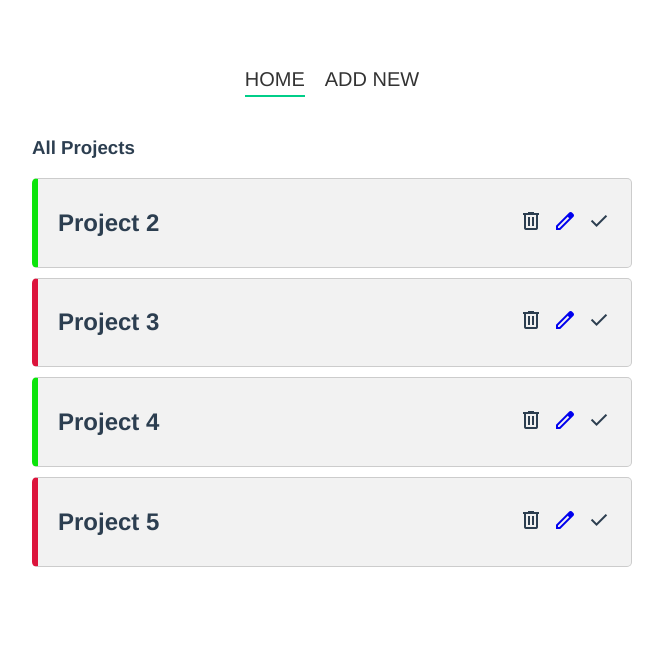
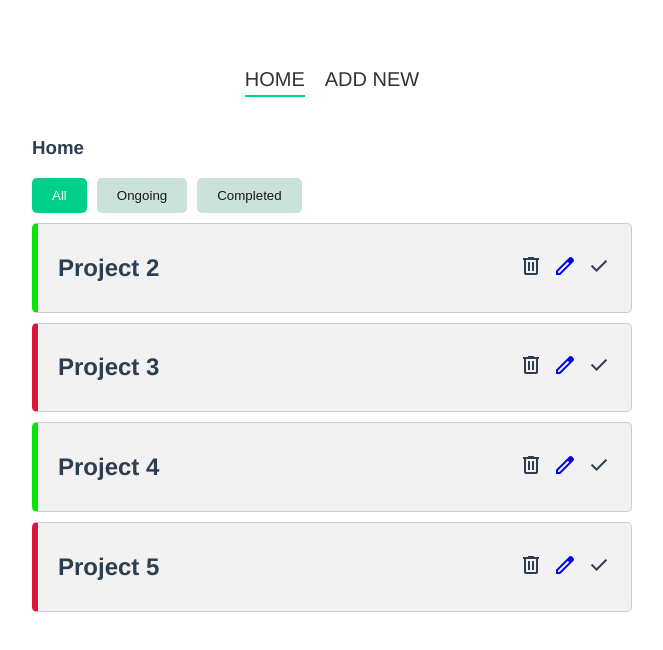
Before and after one commit to Joseph77667/project-planner, a Vue app: page /#/ in a window 1280 px wide. Shown: the top 650 px of the page, without its empty margins (308-971 px from the left). Built offline with nearby package versions, Linux system fonts and the light colour scheme; data requests are answered from the project's data file.

Commit message:
finished

```diff
--- a/database/db.json
+++ b/database/db.json
@@ -9,7 +9,7 @@
     {
       "id": "3",
       "name": "Project 3",
-      "description": "Description 3",
+      "description": "Description 3bhj,n h,iljiugkuhbjhbjhkn ,n kug jmhnuyujgtjgvhnhbvjn hjn mnnkjumi",
       "completed": true
     },
     {
--- /dev/null
+++ b/src/components/FilterNav.vue
@@ -0,0 +1,39 @@
+<template>
+  <nav class="filter-nav">
+    <button @click="filterBy('all')" :class="{active : current === 'all'}">All</button>
+    <button @click="filterBy('ongoing')" :class="{active : current === 'ongoing'}">Ongoing</button>
+    <button @click="filterBy('completed')" :class="{active : current === 'completed'}">Completed</button>
+  </nav>
+</template>
+
+<script>
+export default {
+    props: ['current'],
+    methods:{
+        filterBy(status){
+        this.$emit('filter', status)
+        }
+    }
+}
+</script>
+
+<style>
+.filer-nav{
+    display: flex;
+    justify-content: space-around;
+    margin: 20px 0;
+}
+button{
+    padding: 10px 20px;
+    margin-right: 10px;
+    border: 0;
+    border-radius: 5px;
+    background-color: #cae2da;
+    color: rgb(28, 22, 22);
+    cursor: pointer;
+}
+.active{
+    background-color: #00ce89;
+    color: white;
+}
+</style>
--- a/src/views/AddNew.vue
+++ b/src/views/AddNew.vue
@@ -61,7 +61,7 @@ input{
     box-sizing: border-box;
 }
 textarea{
-    max-width: 100%;
+    width: 100%;
     padding: 10px;
     border: 0;
     border-bottom: 1px solid #000;
--- a/src/views/HomeView.vue
+++ b/src/views/HomeView.vue
@@ -1,7 +1,8 @@
 <template>
   <div class="home">
-    <h3>All Projects</h3>
-    <div v-for="project in projects" :key="project.id">
+    <h3>Home</h3>
+    <FilterNav @filter="current = $event" :current="current"></FilterNav>
+    <div v-for="project in filterProjects" :key="project.id">
       <SingleProduct :project = "project"
       @delete-project="deleteProject"
       @complete="completeProject"></SingleProduct>
@@ -11,13 +12,27 @@
 
 <script>
 
+import FilterNav from '../components/FilterNav'
 import SingleProduct from '../components/SingleProduct'
 export default {
-  components: { SingleProduct },
+  components: {
+    FilterNav, SingleProduct },
   name: 'HomeView',
   data(){
     return {
-      projects  : []
+      projects  : [],
+      current : 'all'
+    }
+  },
+  computed:{
+    filterProjects(){
+      if(this.current === 'all'){
+        return this.projects
+      }else if(this.current === 'completed'){
+        return this.projects.filter(project => project.completed)
+      }else if(this.current === 'ongoing'){
+        return this.projects.filter(project => !project.completed)
+      }
     }
   },
   methods:{
```
